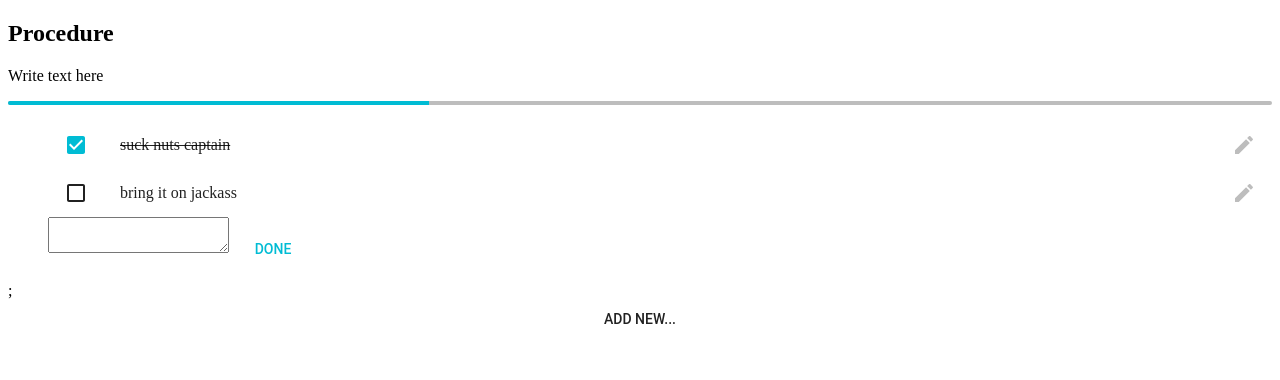
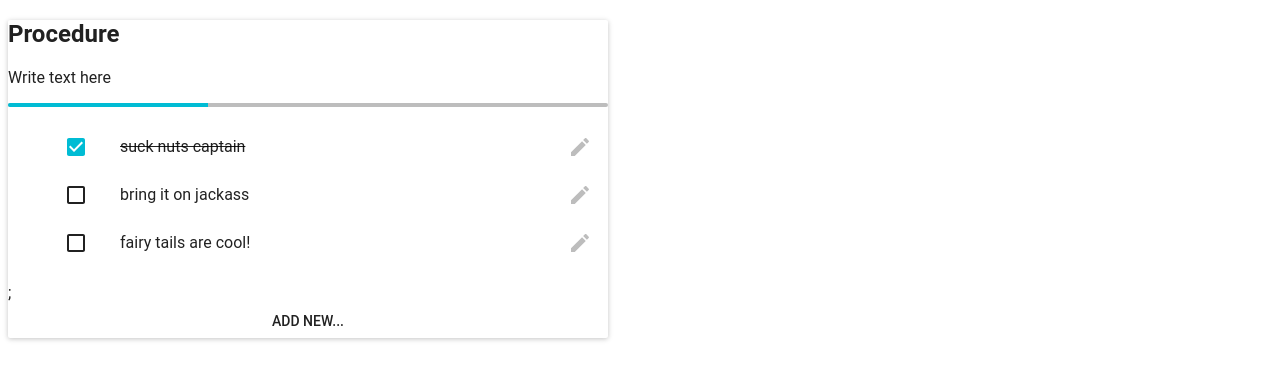
Before and after one commit to rpbarnes/labAssistant, a React app: page / in a window 1280 px wide. Shown: the top 380 px of the page. Built offline with nearby package versions, Linux system fonts and the light colour scheme; the HTML template or start-up script is replaced by a standard one; what react-tap-event-plugin would draw is missing.

Commit message:
simple list now has progress bar.

```diff
--- a/src/client/app/CardContainer.jsx
+++ b/src/client/app/CardContainer.jsx
@@ -1,3 +1,4 @@
+// This is the container for all of the card elements.
 import React from 'react';
 import CardHeader from './CardHeader.jsx';
 import {Card} from 'material-ui/Card';
@@ -5,7 +6,12 @@ import EditableTextArea from './EditableTextArea.jsx';
 import SimpleCheckList from './SimpleCheckList.jsx';
 
 
-// This is the container for all of the card elements.
+// Is it best to do styles in line or in separate less files?
+const styles = {
+    card: {
+        maxWidth: '600px',
+    }
+}
 
 class CardContainer extends React.Component {
     constructor(props) {
@@ -15,10 +21,14 @@ class CardContainer extends React.Component {
 
     render() {
         return (
-            <div>
-                <CardHeader windowWidth={this.props.windowWidth} title={this.props.title}/>
-                <EditableTextArea />
-                <SimpleCheckList windowWidth={this.props.windowWidth} />
+            <div className='row'>
+                <div className='col-lg-6 col-lg-offset-3'>
+                    <Card style={styles.card}>
+                        <CardHeader windowWidth={this.props.windowWidth} title={this.props.title}/>
+                        <EditableTextArea />
+                        <SimpleCheckList windowWidth={this.props.windowWidth} />
+                    </Card>
+                </div>
             </div>
         );
     }
--- a/src/client/app/SimpleCheckList.jsx
+++ b/src/client/app/SimpleCheckList.jsx
@@ -34,7 +34,7 @@ class SimpleCheckList extends React.Component {
     createList(item) {
         // for some reason I cannot access the key prop but I can access the id prop?
         return(
-            <SimpleListItem key={item.key} id={item.key} text={item.text} checked={item.checked} editing={item.editing} />
+            <SimpleListItem key={item.key} id={item.key} text={item.text} checked={item.checked} />
         );
     }
 
@@ -50,14 +50,12 @@ class SimpleCheckList extends React.Component {
         }
 
         return(
-            <div className='row'>
-                <div className='col-md-8'>
-                    <LinearProgress mode='determinate' value={this.state.progress} />
-                    <ul className='list-group'>
-                        {listItems}
-                    </ul>;
-                    {buttonDisp}
-                </div>
+            <div>
+                <LinearProgress mode='determinate' value={this.state.progress} />
+                <ul className='list-group'>
+                    {listItems}
+                </ul>;
+                {buttonDisp}
             </div>
         );
     }
@@ -69,8 +67,8 @@ SimpleCheckList.defaultProps = {
     windowWidth: 600,
     breakWidth: 500,
     items: [
-        {key: 12345, text: 'suck nuts captain', checked: true, editing: false },        // should editing really be passed down from the parent?
-        {key: 12346, text: 'bring it on jackass', checked: false, editing: false },
-        {key: 12347, text: 'fairy tails are cool!', checked: false, editing: true }
+        {key: 12345, text: 'suck nuts captain', checked: true},        // moved editing to state variable within the SimpleListItem.
+        {key: 12346, text: 'bring it on jackass', checked: false},
+        {key: 12347, text: 'fairy tails are cool!', checked: false}
     ],
 }
--- a/src/client/app/SimpleListItem.jsx
+++ b/src/client/app/SimpleListItem.jsx
@@ -13,6 +13,9 @@ import FlatButton from 'material-ui/FlatButton';
 class SimpleListItem extends React.Component {
     constructor(props) {
         super(props);
+        this.state = {
+            editing: false
+        };
     }
 
     onCheckBox(id, event) {
@@ -26,6 +29,7 @@ class SimpleListItem extends React.Component {
         console.log('Edit Button Clicked');
         console.log(id);
         event.preventDefault();
+        this.setState({ editing: true});
     }
 
     onKey(id, event) {
@@ -37,6 +41,7 @@ class SimpleListItem extends React.Component {
         // user is done editing. Exit editing mode
         console.log('done');
         console.log(id);
+        this.setState({ editing: false});
     }
 
     onTextEdit(id, event) {
@@ -45,7 +50,7 @@ class SimpleListItem extends React.Component {
     }
 
     render() {
-        if ( !this.props.editing ) {
+        if ( !this.state.editing ) {
             const iconButtonElement = (
                 <IconButton
                     touch={true}
@@ -84,7 +89,6 @@ SimpleListItem.defaultProps = {
     id: 123456,
     text: 'This is an item',
     checked: false,
-    editing: false
 }
 
 export default SimpleListItem
```
